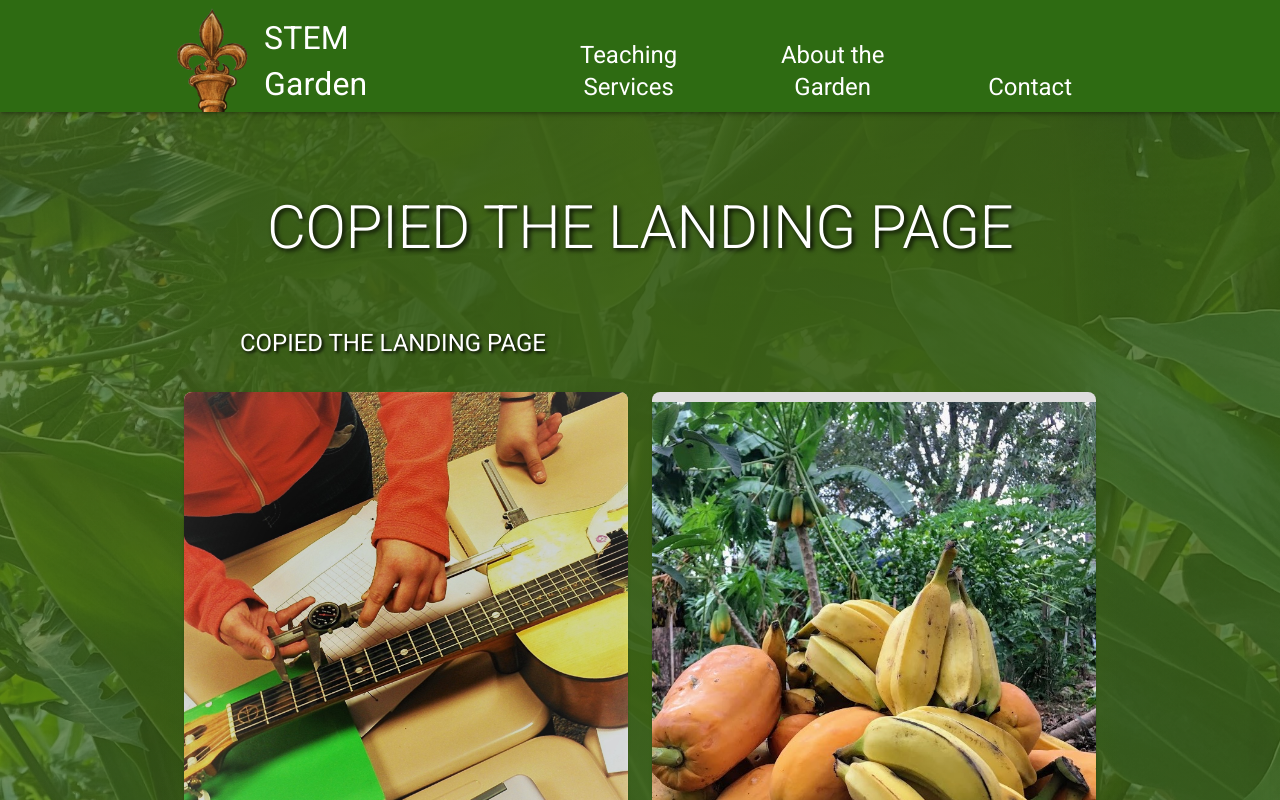
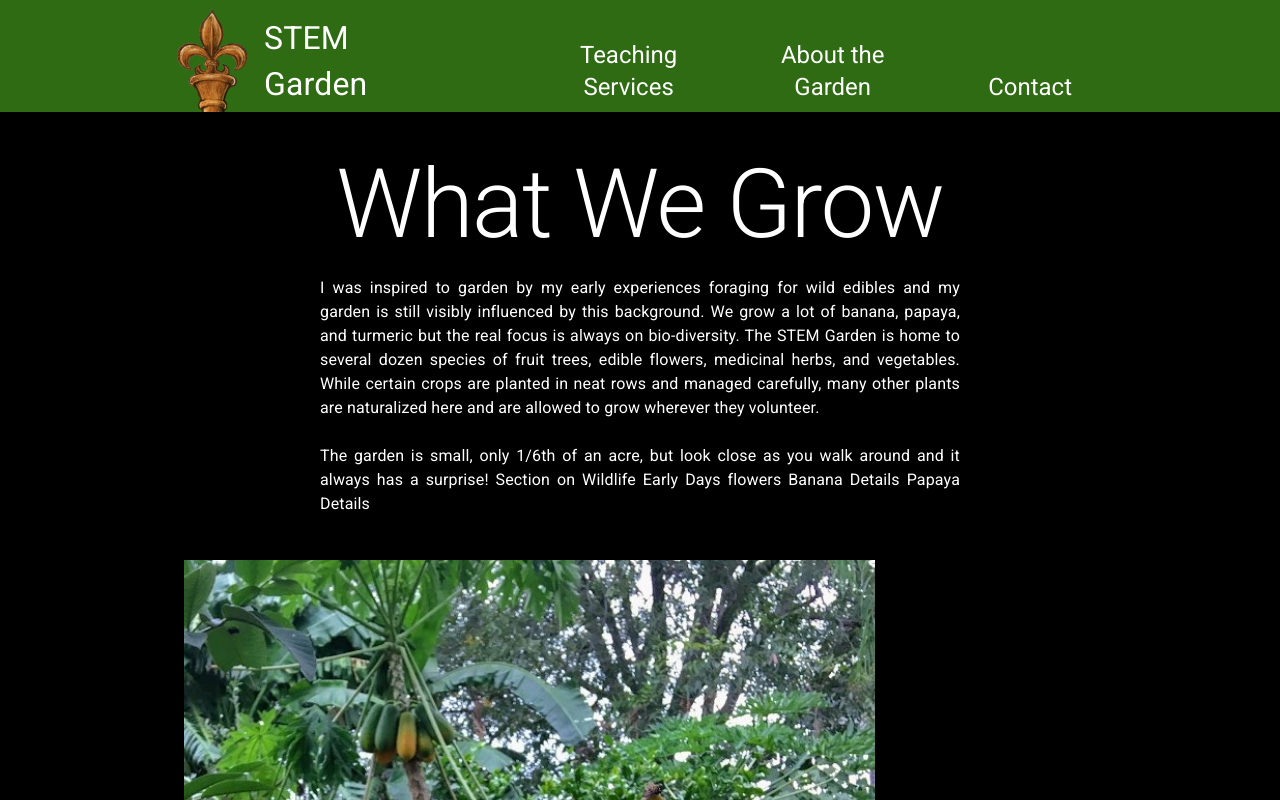
Before and after one commit to nolastemgarden/nolastemgarden.github.io_deprecated, a React (Create React App) app: page /photo_gallery in a window 1280 px wide. Shown: the top 800 px of the page. Built offline with nearby package versions, Linux system fonts and the light colour scheme.

Commit message:
Update GardenGallery.js
Update first body paragraph and styling. Switch out GridList for Grid

```diff
--- a/src/pages/GardenGallery.js
+++ b/src/pages/GardenGallery.js
@@ -1,14 +1,11 @@
 import React from 'react';
 
 // MY components
-import PhotoGrid from "../components/GardenPhotoGrid";
-import MobileLandingCards from "../components/MobileLandingCards";
-import DesktopLandingCards from "../components/DesktopLandingCards";
+// import PhotoGrid from "../components/GardenPhotoGrid";
 import Navbar from "../components/Navbar";
 
 // MY images
 import bananas_and_loquat from "../images/bananas_and_loquat.jpg";
-// import logo from "../images/incomplete_logo.png";
 import leaves from "../images/leaves_cropped_for_mobile.jpg";
 // import leaves from "../images/leaves_edited.jpg";
 import turmeric from "../images/turmeric.jpg";
@@ -18,57 +15,29 @@ import bananaPapayaHarvest from "../images/banana-papaya-harvest.JPG"
 // MUI Imports
 import Container from '@material-ui/core/Container';
 import Box from '@material-ui/core/Box';
-import AppBar from '@material-ui/core/AppBar';
+import Grid from '@material-ui/core/Grid';
+import GridListTile from '@material-ui/core/GridListTile';
+
+import { spacing } from '@material-ui/system';
+
 
 import { makeStyles } from '@material-ui/core/styles';
 import { Typography } from '@material-ui/core';
 const useStyles = makeStyles((theme) => ({
     root: {
-        height: '100vh',
+        minHeight: '100vh',
+        height: 'auto',
         width: '100vw',
         // minHeight: '100vh',
-        // backgroundColor: theme.palette.common.white,
+        backgroundColor: theme.palette.common.black,
+        display: 'flex',
+        flexDirection: 'column',
+        // justifyContent: 'center',
+        alignItems: 'center'
 
     },
-    mobileBody: {
-        // border: 'solid red 1px',
-        // height: 'calc(100% - 3.5rem)',   // 3.5rem is the height of the mobileNavbar
-        height: 'auto',
-        width: '100%',
-        minHeight: '100vh',
-        backgroundColor: '#222',
-        backgroundPosition: 'center top',
-        backgroundRepeat: 'repeat-y',
-        backgroundSize: 'contain',
-    },
-    desktopBody: {
-        height: 'auto',
-        width: '100%',
-        minHeight: '100vh',
-        backgroundImage: `
-            linear-gradient(90deg,
-                rgba(58,94,22,0.70) 0%,
-                rgba(58,94,22,0.80) 100%),
-            url(${leaves})
-        `,
-        backgroundPosition: 'center top',
-        backgroundRepeat: 'repeat-y',
-        backgroundSize: 'cover',
-    },
-    desktopContainer: {
-        backgroundImage: `
-            linear-gradient(90deg,
-                rgba(58,94,22,0.00) 0%,
-                rgba(58,94,22,0.50) 5%,
-                rgba(58,94,22,0.70) 10%,
-                rgba(58,94,22,0.70) 90%,
-                rgba(58,94,22,0.50) 95%,
-                rgba(58,94,22,0.00) 100%)
-        `,
-        backgroundPosition: 'center top',
-        // yOffset: '12rem',
-        backgroundRepeat: 'repeat-y',
-        backgroundSize: 'cover',
+    spacerBox: {
+        // border: 'solid red 2px'
     },
 
     text: {
@@ -77,31 +46,15 @@ const useStyles = makeStyles((theme) => ({
         // fontSize: '7vw'
     },
     header: {
-        paddingTop: '5.0rem',
+        paddingBottom: '1.0rem'
     },
     body: {
-        padding: '2.0rem',
+
+        paddingBottom: '1.5rem',
+        maxWidth: '640px'
     },
 
-    desktopTitleText: {
-        color: theme.palette.common.white,
-        padding: '2.5rem',
-        paddingTop: '12.0rem',
-        paddingBottom: '3.0rem',
-        textShadow: '0.15rem 0.15rem 0.3rem black',
-    },
-    desktopSubtitleText: {
-        // border: 'solid red 1px',
-        color: theme.palette.common.white,
-        padding: '1rem 5rem 2rem 5rem',
-        // padding: '5rem',
-        textShadow: '0.12rem 0.12rem 0.20rem black',
-    },
 
-    landingHeader: {
-        width: '100%',
-        height: '3rem',
-    },
     grid: {
         // border: 'solid red 1px',
         height: 'auto',
@@ -119,25 +72,36 @@ export default function GardenGalleryPage(props) {
     return (
         <Box className={classes.root}  >
             <Navbar />
-            <MobileBody />
-            <DesktopBody />
+            <PageBody />
         </Box>
     )
 }
 
-function MobileBody(props) {
+function PageBody(props) {
     const classes = useStyles();
     return (
-        <Box
-            className={classes.mobileBody}
+        <Container
+            className={classes.root}
+            maxWidth='md'
+        >
+            <Box className={classes.spacerBox}
+                py={4}
                 display={{ xs: 'block', lg: 'none' }}
             >
+                MOBILE SPACER BOX
+            </Box>
+            <Box className={classes.spacerBox}
+                py={8}
+                display={{ xs: 'none', lg: 'block' }}
+            >
+                DESKTOP SPACER BOX
+            </Box>
             <Typography
                 className={[classes.text, classes.header]}
                 align='center'
                 color='textPrimary'
                 component='h1'
-                variant='h2'
+                variant='h1'
             >
                 What We Grow
             </Typography>
@@ -149,130 +113,111 @@ function MobileBody(props) {
                 component='h2'
                 variant='body1'
             >
-                The garden is home to dozens of species of fruit trees, edible flowers,
-                medicinal herbs, and vegetables. We are currently seeking buyers for
-                our surplus banana, papaya, and turmeric.
+                I was inspired to garden by my early experiences foraging for wild edibles
+                and my garden is still visibly influenced by this background. We grow a lot of
+                banana, papaya, and turmeric but the real focus is always on bio-diversity.
+                The STEM Garden is home to several dozen species of fruit trees, edible flowers,
+                medicinal herbs, and vegetables. While certain crops are planted in neat rows
+                and managed carefully, many other plants are naturalized here and are allowed
+                to grow wherever they volunteer.
             </Typography>
 
-            <Box
-                className={classes.smText}
-                display={{ xs: 'none', sm: 'block' }}
-            >
             <Typography
-                    className={classes.mobileSubtitleText}
+                className={[classes.text, classes.body]}
                 align='justify'
                 color='textPrimary'
                 component='h2'
                 variant='body1'
             >
-                    Established in 2016, the STEM Garden started as a blighted lot in New Orleans
-                    St. Claude neighborhood and gradually evolved into an urban food forest.
-                    We are currently seeking a market for our surplus banana, papaya, and turmeric.
+                The garden is small, only 1/6th of an acre, but look close as you walk around and it always has a surprise!
+
+                Section on Wildlife
+
+                Early Days
+
+                flowers
+
+                Banana Details
+
+                Papaya Details
+
+
             </Typography>
-            </Box>
 
-            <PhotoGridOne />
-        </Box>
+            <PhotoGrid />
+
+        </Container>
     )
 }
 
+function PhotoGrid(props) {
+    const classes = useStyles();
 
-
-function PhotoGridOne(props) {
-    const classes = useStyles();
     return (
-        <Box
-            className={classes.desktopBody}
-            display={{ xs: 'none', lg: 'block' }}
+        <Grid container
         >
-            <Container
-                className={classes.desktopContainer}
-                maxWidth='md'
-                disableGutters
-            >
-                <Typography
-                    className={classes.desktopTitleText}
-                    align='center'
-                    color='textPrimary'
-                    component='h1'
-                    variant='h2'
-                >
-                    COPIED THE LANDING PAGE
-                </Typography>
-
-                <Box
-                    className={classes.smText}
-                    display={{ xs: 'none', sm: 'block' }}
-                >
-                    <Typography
-                        className={classes.desktopSubtitleText}
-                        align='justify'
-                        color='textPrimary'
-                        component='h2'
-                        variant='h5'
-                    >
-                        COPIED THE LANDING PAGE
-                    </Typography>
-                </Box>
-
-                <Box
-                    className={classes.cardArea}
-                    display={{ xs: 'block' }}
-                >
-                    <MobileLandingCards />
-                </Box>
-            </Container>
-        </Box>
-
-    )
+            {tileData.map((tile) => (
+                <GridListTile
+                    key={tile.img}
+                    cols={tile.wide ? 2 : 1}
+                    rows={tile.tall ? 2 : 1}>
+                    <img src={tile.img} alt={tile.title} />
+                    {/* <GridListTileBar
+                        title={tile.title}
+                        titlePosition="bottom"
+                        actionPosition="left"
+                        className={classes.titleBar}
+                    /> */}
+                </GridListTile>
+            ))}
+        </Grid>
+    );
 }
 
+const tileData = [
+    {
+        img: bananaPapayaHarvest,
+        title: 'Banana Papaya Harvest',
+        author: 'Nigel',
+        wide: true,
+        tall: true,
+    },
+    {
+        img: turmeric,
+        title: 'turmeric',
+        author: 'Nigel',
+        wide: false,
+        tall: false,
+    },
+    {
+        img: bananas_and_loquat,
+        title: 'Bananas and Loquat',
+        author: 'Nigel',
+        wide: false,
+        tall: false,
+    },
+    {
+        img: turmeric,
+        title: 'turmeric',
+        author: 'Nigel',
+        wide: false,
+        tall: false,
+    },
+    {
+        img: bananaPapayaHarvest,
+        title: 'Banana Papaya Harvest',
+        author: 'Nigel',
+        wide: false,
+        tall: true,
+    },
+    {
+        img: turmeric,
+        title: 'turmeric',
+        author: 'Nigel',
+        wide: true,
+        tall: false,
+    }];
 
-function DesktopBody(props) {
-    const classes = useStyles();
-    return (
-        <Box
-            className={classes.desktopBody}
-            display={{ xs: 'none', lg: 'block' }}
-        >
-            <Container
-                className={classes.desktopContainer}
-                maxWidth='md'
-                disableGutters
-            >
-                <Typography
-                    className={classes.desktopTitleText}
-                    align='center'
-                    color='textPrimary'
-                    component='h1'
-                    variant='h2'
-                >
-                    COPIED THE LANDING PAGE
-                </Typography>
-
-                <Box
-                    className={classes.smText}
-                    display={{ xs: 'none', sm: 'block' }}
-                >
-                    <Typography
-                        className={classes.desktopSubtitleText}
-                        align='justify'
-                        color='textPrimary'
-                        component='h2'
-                        variant='h5'
-                    >
-                        COPIED THE LANDING PAGE
-                    </Typography>
-                </Box>
-
-                <Box
-                    className={classes.cardArea}
-                    display={{ xs: 'block' }}
-                >
-                    <MobileLandingCards />
-                </Box>
-            </Container>
-        </Box>
-
-    )
-}
+// Established in 2016, the STEM Garden started as a blighted lot in New Orleans
+// St.Claude neighborhood and gradually evolved into an urban food forest.
+// We are currently seeking a market for our surplus banana, papaya, and turmeric.
```
Lines whose indentation alone changed are shown as unchanged.
